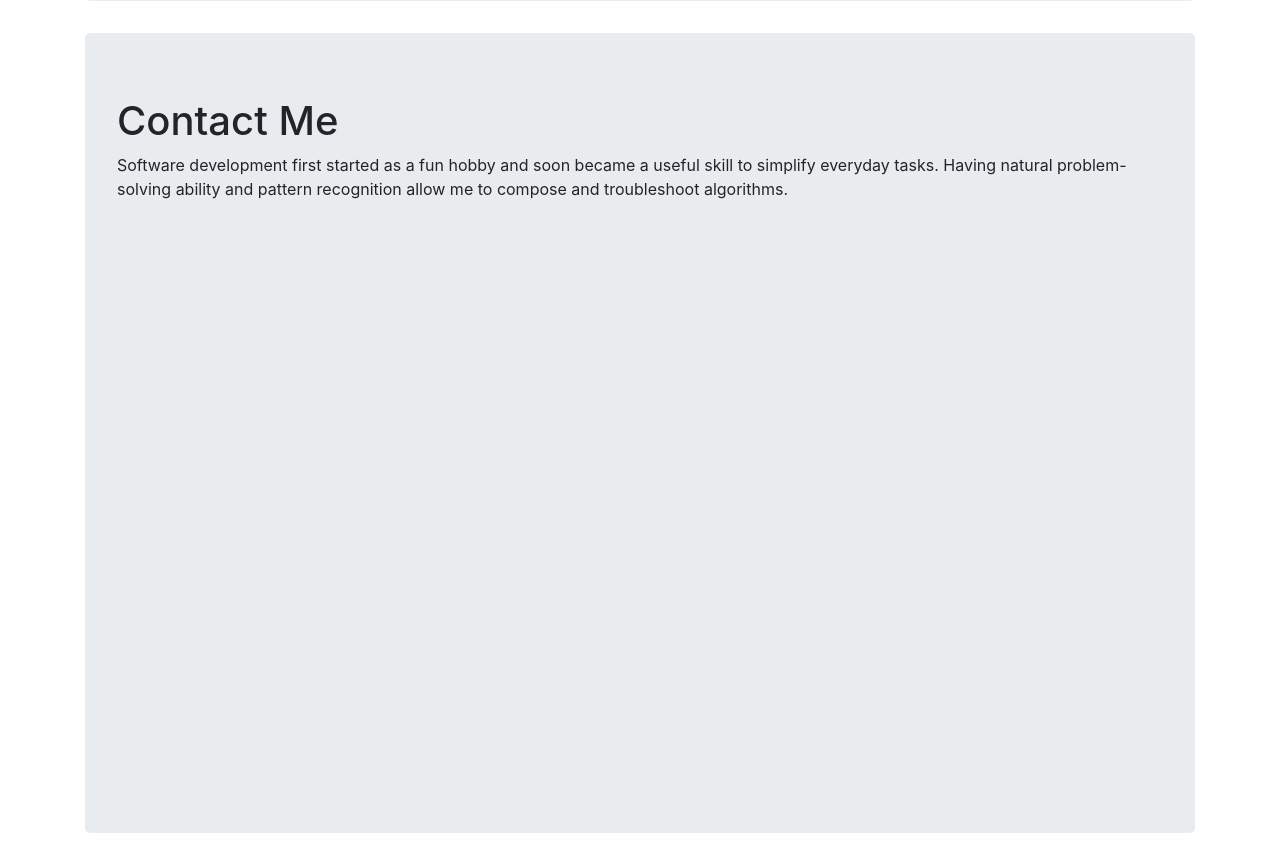
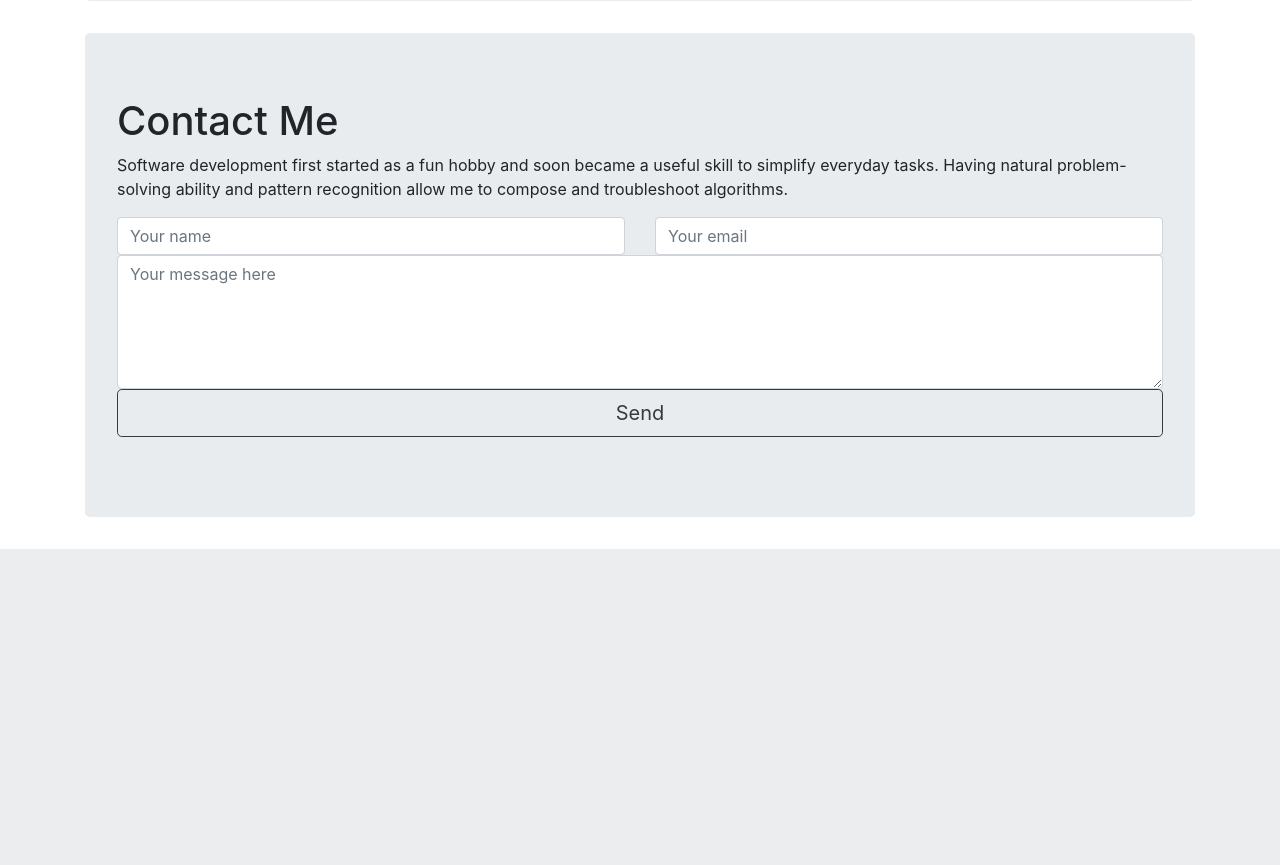
Before and after one commit to RasbeeTech/Django-Portfolio, a Django app: template portfolio/MykalBailey/templates/main.html in a window 1280 px wide. Shown: the part 2654-3519 px from the top of the page. After the commit the page ends 3203 px from the top, so only its background shows below. Run offline with Django 3.2, Linux system fonts and the light colour scheme; the template is opened without the code that fills it, so the values that code supplies are empty; parts of the project's set-up code (start-up, migrations or seed data) failed here and were passed over; some libraries are stand-ins or nearby versions.

Commit message:
Update main.html

```diff
--- a/portfolio/MykalBailey/templates/main.html
+++ b/portfolio/MykalBailey/templates/main.html
@@ -201,9 +201,23 @@
             </div>
         </div>
     </div>
-    <div class="jumbotron" id="contact_me" style="height: 100%;">
+    <div class="jumbotron" id="contact_me">
         <h1>Contact Me</h1>
         <p>Software development first started as a fun hobby and soon became a useful skill to simplify everyday tasks.  Having natural problem-solving ability and pattern recognition allow me to compose and troubleshoot algorithms. </p>
+        <form>
+            <div class="form-group">
+                <div class="row">
+                    <div class="col-6">
+                        <input type="text" class="form-control" id="inputName" placeholder="Your name">
+                    </div>
+                    <div class="col-6">
+                        <input type="email" class="form-control" id="inputEmail" placeholder="Your email">
+                    </div>
+                </div>
+                <textarea class="form-control input" placeholder="Your message here" rows="5"></textarea>
+                <button type="button" class="btn btn-outline-dark btn-lg btn-block">Send</button>
+            </div>
+        </form>
     </div>
 </div>
 {% endblock %}
```
